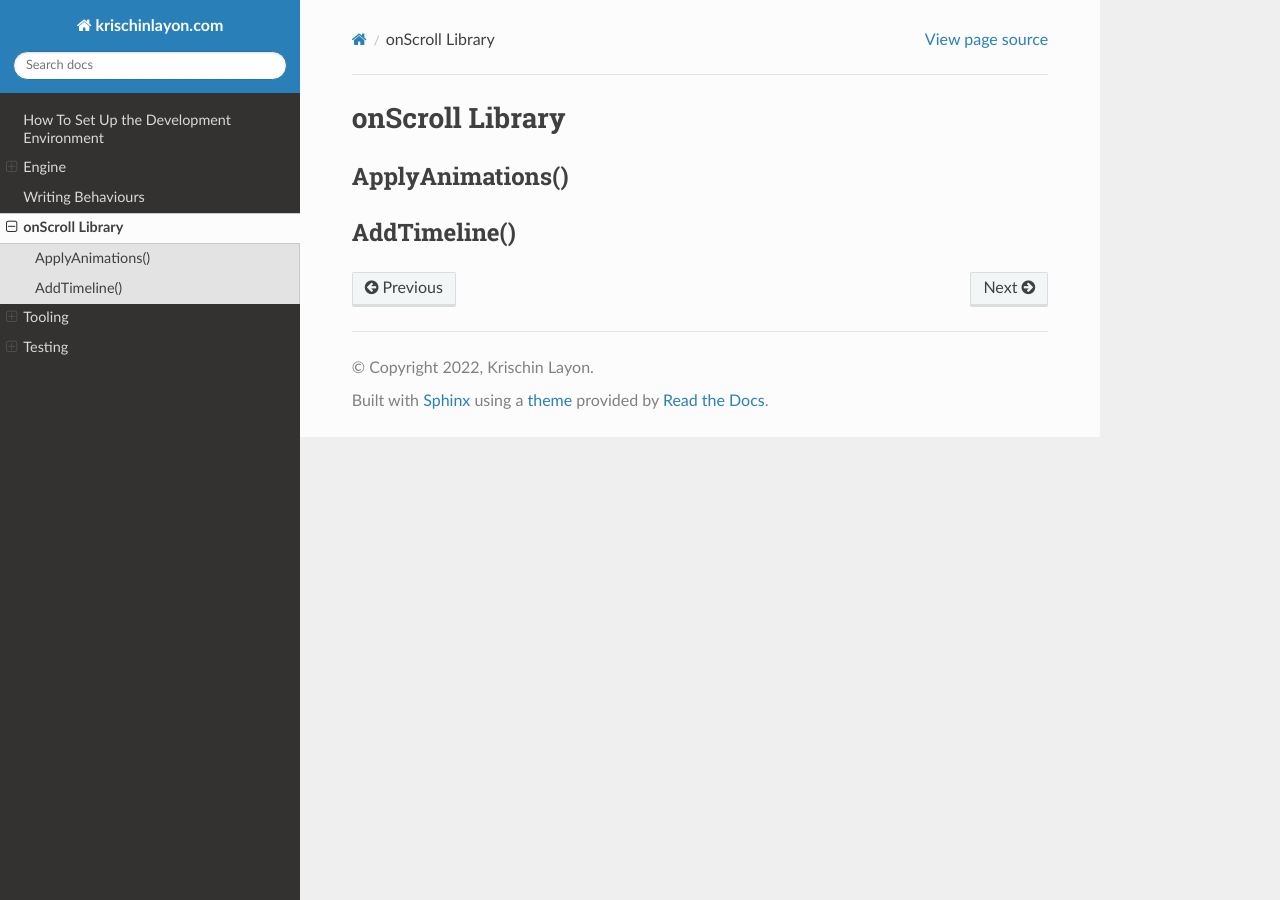
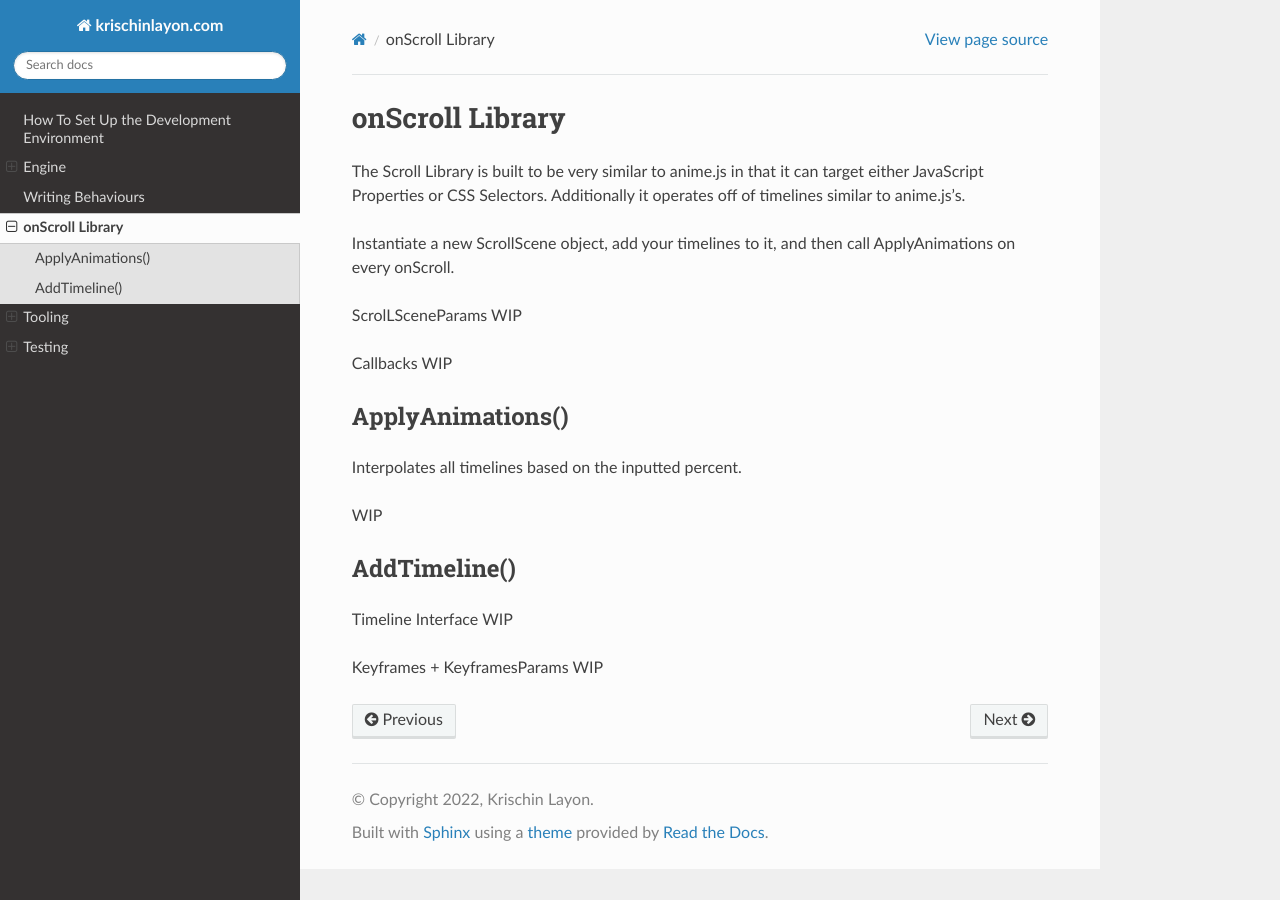
Before and after one commit to kris-chin/kris-chin.github.io, a Sphinx documentation site: the page built from docs/source/ScrollScene.rst, in a window 1280 px wide. Built offline with Sphinx 7.4.7 and the Read the Docs theme 2.0.0, drawn with Linux system fonts in a browser that asks for light colours.

Commit message:
Update ScrollScene doc

```diff
--- a/docs/source/ScrollScene.rst
+++ b/docs/source/ScrollScene.rst
@@ -1,8 +1,24 @@
 onScroll Library
 #################
+
+The Scroll Library is built to be very similar to anime.js in that it can target either JavaScript Properties or CSS Selectors. Additionally it operates off of timelines similar to anime.js's.
+
+Instantiate a new ScrollScene object, add your timelines to it, and then call ApplyAnimations on every onScroll.
+
+ScrolLSceneParams WIP
+
+Callbacks WIP
 
 ApplyAnimations()
 =================
 
+Interpolates all timelines based on the inputted percent.
+
+WIP
+
 AddTimeline()
 ================
+
+Timeline Interface WIP
+
+Keyframes + KeyframesParams WIP
```
